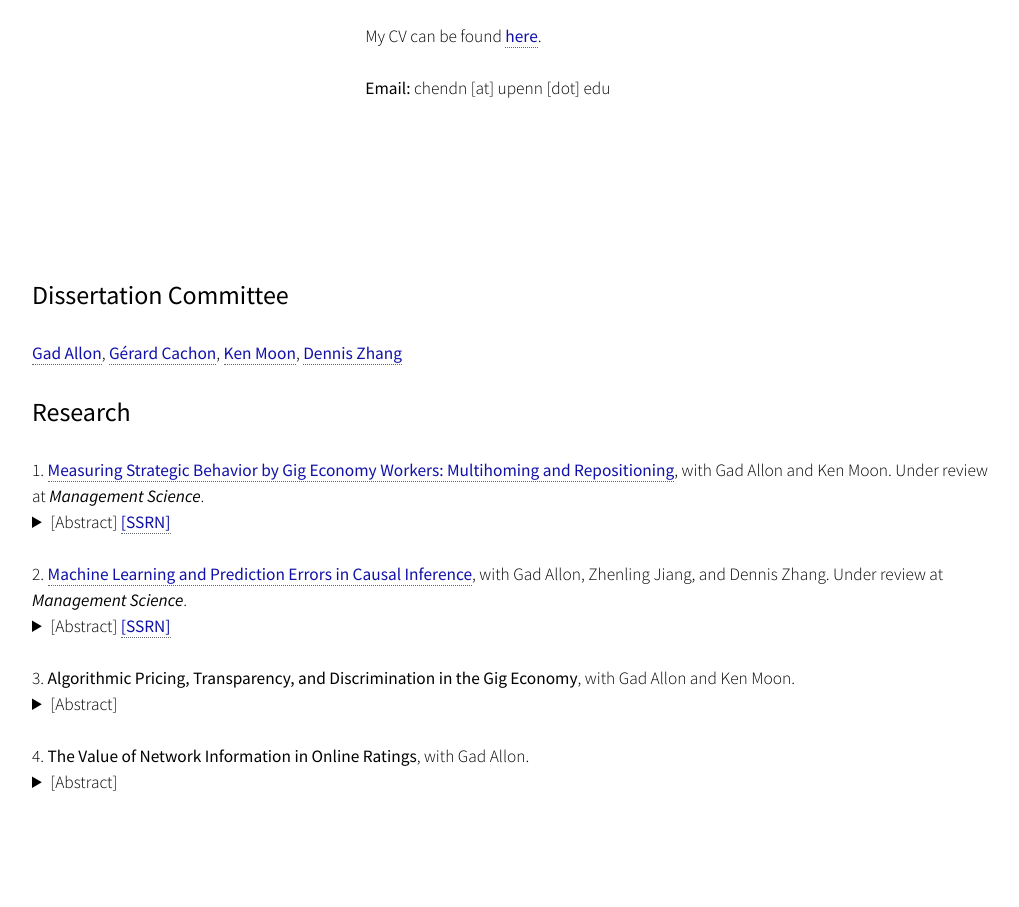
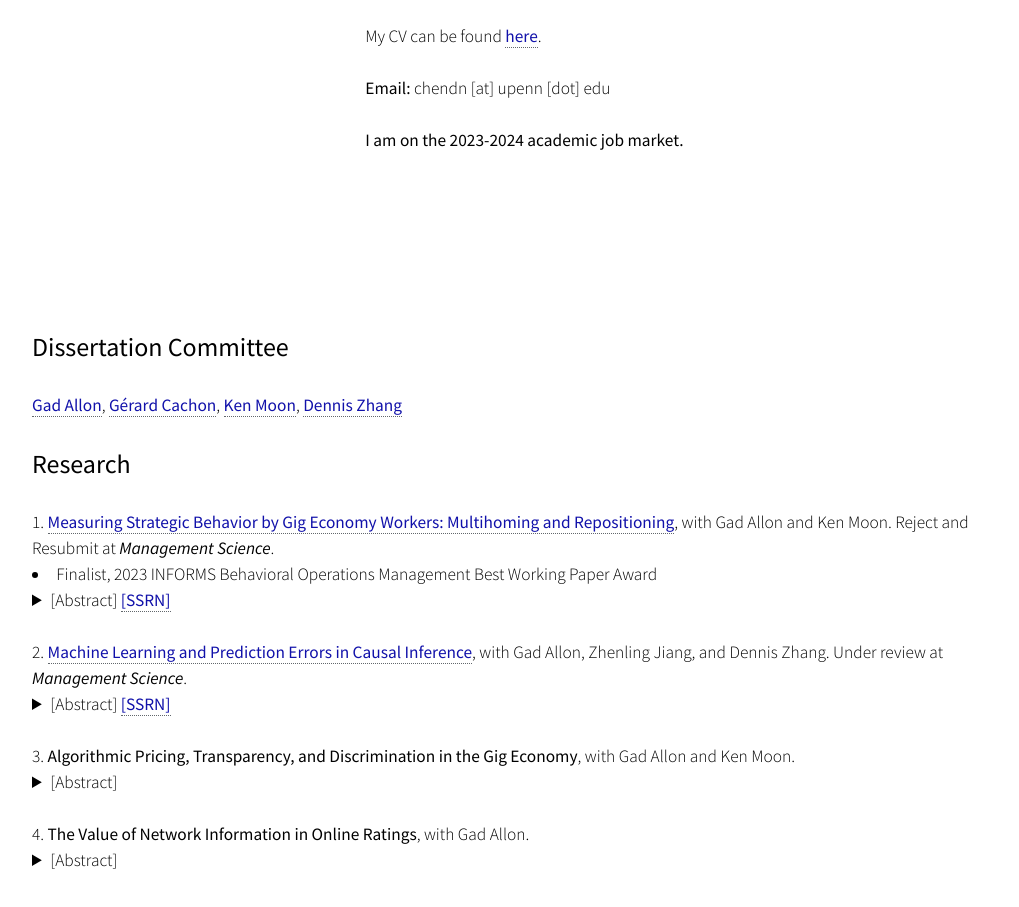
Before and after one commit to chendn/chendn.github.io, a plain HTML site: page index.html in a window 1280 px wide. Shown: the part 443-1350 px from the top of the page, without its empty margins (128-1147 px from the left). Drawn offline with Linux system fonts and the light colour scheme.

Commit message:
Add files via upload

```diff
--- a/index.html
+++ b/index.html
@@ -29,10 +29,11 @@ Free for personal and commercial use under the CCA 3.0 license (html5up.net/lice
                         <section class="col-8 col-12-narrower feature">
                             <p>I am an Operations PhD candidate at <a href="https://oid.wharton.upenn.edu/profile/chendn/" target="_blank" rel="noopener noreferrer">the Wharton School</a> of the University of Pennsylvania. My advisor is <a href="https://oid.wharton.upenn.edu/profile/gadallon/" target="_blank" rel="noopener noreferrer">Gad Allon</a>.</p>
                             <p>My research explores strategy on online platforms, focusing on data-driven methods to improve the design and operations of large-scale two-sided markets. I use modeling, machine learning, and structural estimation to study strategic interactions between platforms and users with competing interests.</p>
-<!--                            problems at the intersection of Human behavior, AI-->
                             <p>Before studying at Wharton, I graduated summa cum laude from the University of Southern California with an M.S. in Mathematical Finance and a B.S. in Economics/Mathematics.</p>
                             <p>My CV can be found <a href="images/DanielChenCV.pdf" target="_blank" rel="noopener noreferrer">here</a>.</p>
                             <p><b>Email:</b> chendn [at] upenn [dot] edu</p>
+                            <p><b>I am on the 2023-2024 academic job market.</b></p>
+<!--                            <a href="https://scholar.google.com/citations?user=BgHufHkAAAAJ&hl=en" class="button" target="_blank" rel="noopener noreferrer" role="button">Google Scholar</a>-->
                         </section>
                     </div>
                 </div>
@@ -48,7 +49,8 @@ Free for personal and commercial use under the CCA 3.0 license (html5up.net/lice
                         <h3>Research</h3>
                     </header>
                     <div>
-                        1. <a href="https://papers.ssrn.com/sol3/papers.cfm?abstract_id=4411974" target="_blank" rel="noopener noreferrer">Measuring Strategic Behavior by Gig Economy Workers: Multihoming and Repositioning</a>, with Gad Allon and Ken Moon. Under review at <b><i>Management Science</i></b>.
+                        1. <a href="https://papers.ssrn.com/sol3/papers.cfm?abstract_id=4411974" target="_blank" rel="noopener noreferrer">Measuring Strategic Behavior by Gig Economy Workers: Multihoming and Repositioning</a>, with Gad Allon and Ken Moon. Reject and Resubmit at <b><i>Management Science</i></b>.
+                        <br/><li>Finalist, 2023 INFORMS Behavioral Operations Management Best Working Paper Award</li>
                         <details>
                             <summary>
                                 [Abstract]
```
